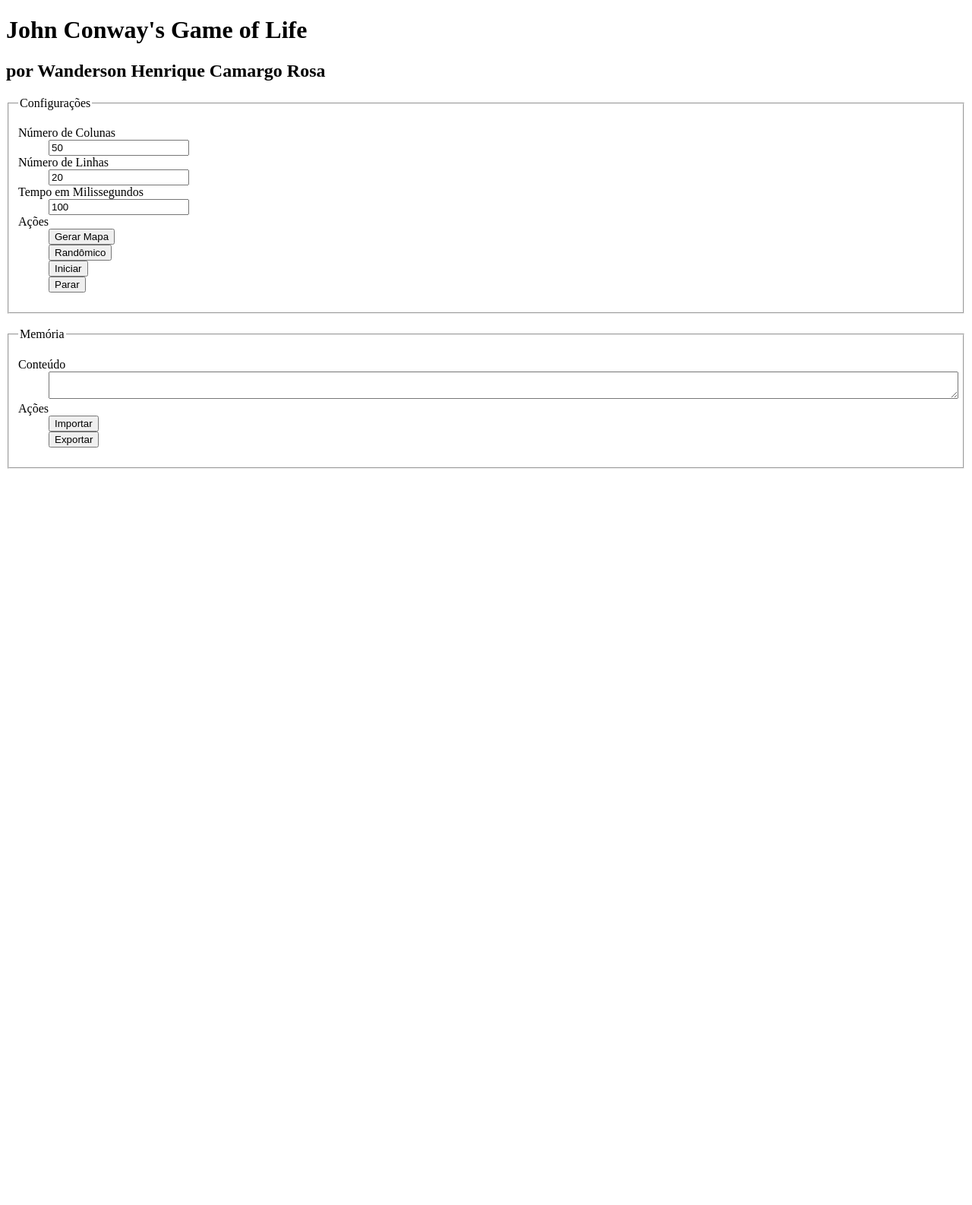
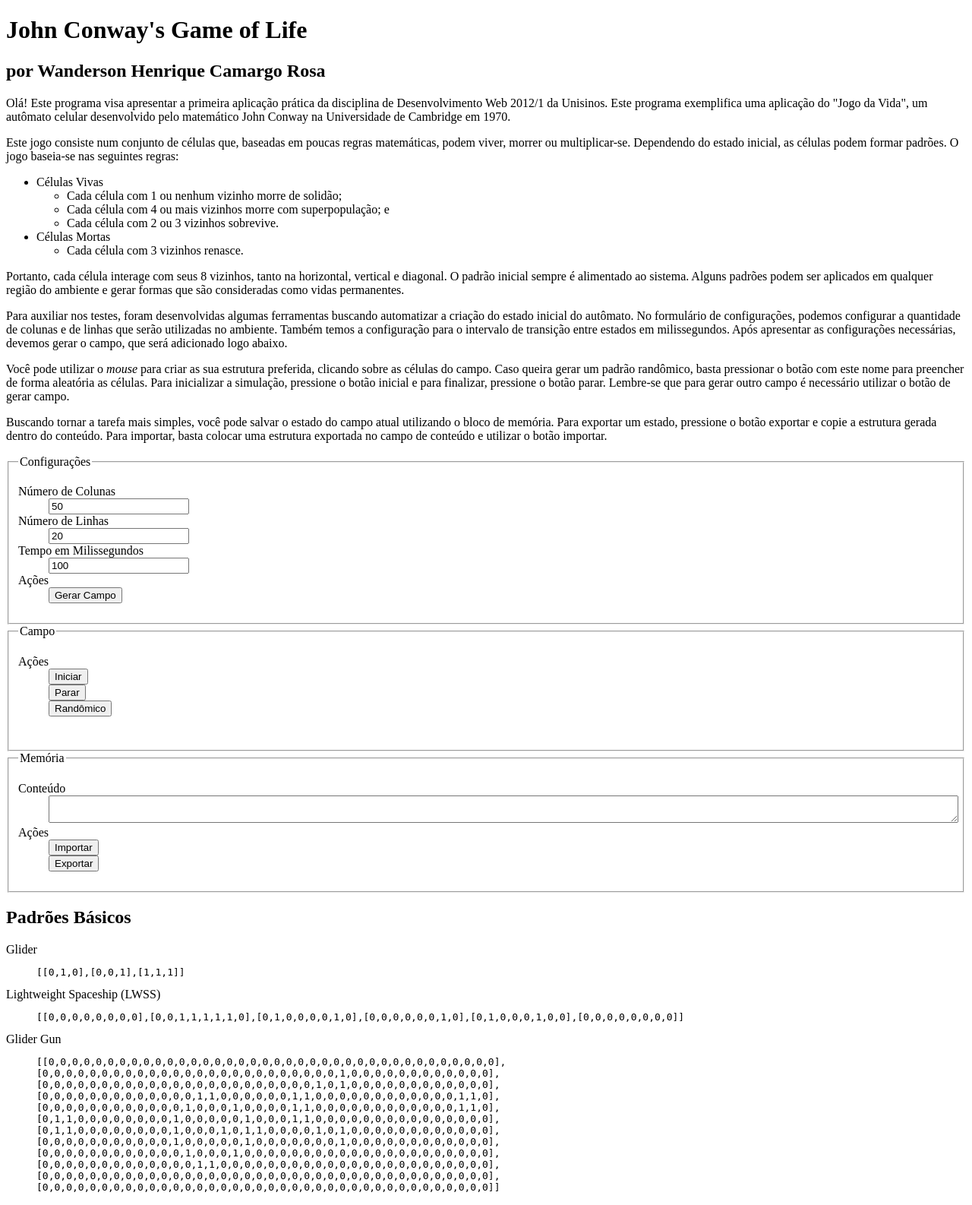
Before and after one commit to googlecode-mirror/wanderson, a PHP site: page / in a window 1280 px wide. Shown: the whole page at 76% size. Before the commit the page ends 617 px from the top, so only its background shows below. Run offline with PHP 8.4, Linux system fonts and the light colour scheme; some libraries are stand-ins or nearby versions.

Commit message:
Organização de códigos e inclusão de exemplos ao final da página.

```diff
--- a/20121/dw/gol/gameoflife.css
+++ b/20121/dw/gol/gameoflife.css
@@ -16,7 +16,6 @@
 #gameoflife .alive {
     background-color: #F00;
 }
-
 textarea {
     width: 100%;
 }
--- a/20121/dw/gol/index.php
+++ b/20121/dw/gol/index.php
@@ -11,6 +11,65 @@
     <body>
         <h1>John Conway's Game of Life</h1>
         <h2>por Wanderson Henrique Camargo Rosa</h2>
+        <p>
+            Olá! Este programa visa apresentar a primeira aplicação prática da
+            disciplina de Desenvolvimento Web 2012/1 da Unisinos. Este programa
+            exemplifica uma aplicação do "Jogo da Vida", um autômato celular
+            desenvolvido pelo matemático John Conway na Universidade de
+            Cambridge em 1970.
+        </p>
+        <p>
+            Este jogo consiste num conjunto de células que, baseadas em poucas
+            regras matemáticas, podem viver, morrer ou multiplicar-se.
+            Dependendo do estado inicial, as células podem formar padrões. O
+            jogo baseia-se nas seguintes regras:
+        </p>
+        <ul>
+            <li>Células Vivas
+                <ul>
+                    <li>Cada célula com 1 ou nenhum vizinho morre de solidão;</li>
+                    <li>Cada célula com 4 ou mais vizinhos morre com superpopulação; e</li>
+                    <li>Cada célula com 2 ou 3 vizinhos sobrevive.</li>
+                </ul>
+            </li>
+            <li>Células Mortas
+                <ul>
+                    <li>Cada célula com 3 vizinhos renasce.</li>
+                </ul>
+            </li>
+        </ul>
+        <p>
+            Portanto, cada célula interage com seus 8 vizinhos, tanto na
+            horizontal, vertical e diagonal. O padrão inicial sempre é
+            alimentado ao sistema. Alguns padrões podem ser aplicados em
+            qualquer região do ambiente e gerar formas que são consideradas como
+            vidas permanentes.
+        </p>
+        <p>
+            Para auxiliar nos testes, foram desenvolvidas algumas ferramentas
+            buscando automatizar a criação do estado inicial do autômato. No
+            formulário de configurações, podemos configurar a quantidade de
+            colunas e de linhas que serão utilizadas no ambiente. Também temos a
+            configuração para o intervalo de transição entre estados em
+            milissegundos. Após apresentar as configurações necessárias, devemos
+            gerar o campo, que será adicionado logo abaixo.
+        </p>
+        <p>
+            Você pode utilizar o <i>mouse</i> para criar as sua estrutura
+            preferida, clicando sobre as células do campo. Caso queira gerar um
+            padrão randômico, basta pressionar o botão com este nome para
+            preencher de forma aleatória as células. Para inicializar a
+            simulação, pressione o botão inicial e para finalizar, pressione o
+            botão parar. Lembre-se que para gerar outro campo é necessário
+            utilizar o botão de gerar campo.
+        </p>
+        <p>
+            Buscando tornar a tarefa mais simples, você pode salvar o estado do
+            campo atual utilizando o bloco de memória. Para exportar um estado,
+            pressione o botão exportar e copie a estrutura gerada dentro do
+            conteúdo. Para importar, basta colocar uma estrutura exportada no
+            campo de conteúdo e utilizar o botão importar.
+        </p>
         <form name="config" action="#" method="get">
             <fieldset>
                 <legend>Configurações</legend>
@@ -22,14 +81,22 @@
                     <dt><label for="config_rows">Tempo em Milissegundos</label></dt>
                     <dd><input id="config_interval" type="text" name="config_interval" class="integer" value="100"/></dd>
                     <dt>Ações</dt>
-                    <dd><button type="submit">Gerar Mapa</button></dd>
-                    <dd><button type="button" id="config_random">Randômico</button></dd>
-                    <dd><button type="button" id="config_run">Iniciar</button></dd>
-                    <dd><button type="button" id="config_stop">Parar</button></dd>
+                    <dd><button type="submit">Gerar Campo</button></dd>
                 </dl>
             </fieldset>
         </form>
-        <div id="gameoflife">&nbsp;</div>
+        <form name="field">
+            <fieldset>
+                <legend>Campo</legend>
+                <dl>
+                    <dt>Ações</dt>
+                    <dd><button type="button" id="config_run">Iniciar</button></dd>
+                    <dd><button type="button" id="config_stop">Parar</button></dd>
+                    <dd><button type="button" id="config_random">Randômico</button></dd>
+                </dl>
+                <div id="gameoflife">&nbsp;</div>
+            </fieldset>
+        </form>
         <form name="memory" action="#" method="get">
             <fieldset>
                 <legend>Memória</legend>
@@ -42,5 +109,37 @@
                 </dl>
             </fieldset>
         </form>
+        <h2>Padrões Básicos</h2>
+        <dl>
+            <dt>Glider</dt>
+            <dd>
+<pre>
+[[0,1,0],[0,0,1],[1,1,1]]
+</pre>
+            </dd>
+            <dt>Lightweight Spaceship (LWSS)</dt>
+            <dd>
+<pre>
+[[0,0,0,0,0,0,0,0],[0,0,1,1,1,1,1,0],[0,1,0,0,0,0,1,0],[0,0,0,0,0,0,1,0],[0,1,0,0,0,1,0,0],[0,0,0,0,0,0,0,0]]
+</pre>
+            </dd>
+            <dt>Glider Gun</dt>
+            <dd>
+<pre>
+[[0,0,0,0,0,0,0,0,0,0,0,0,0,0,0,0,0,0,0,0,0,0,0,0,0,0,0,0,0,0,0,0,0,0,0,0,0,0],
+[0,0,0,0,0,0,0,0,0,0,0,0,0,0,0,0,0,0,0,0,0,0,0,0,0,1,0,0,0,0,0,0,0,0,0,0,0,0],
+[0,0,0,0,0,0,0,0,0,0,0,0,0,0,0,0,0,0,0,0,0,0,0,1,0,1,0,0,0,0,0,0,0,0,0,0,0,0],
+[0,0,0,0,0,0,0,0,0,0,0,0,0,1,1,0,0,0,0,0,0,1,1,0,0,0,0,0,0,0,0,0,0,0,0,1,1,0],
+[0,0,0,0,0,0,0,0,0,0,0,0,1,0,0,0,1,0,0,0,0,1,1,0,0,0,0,0,0,0,0,0,0,0,0,1,1,0],
+[0,1,1,0,0,0,0,0,0,0,0,1,0,0,0,0,0,1,0,0,0,1,1,0,0,0,0,0,0,0,0,0,0,0,0,0,0,0],
+[0,1,1,0,0,0,0,0,0,0,0,1,0,0,0,1,0,1,1,0,0,0,0,1,0,1,0,0,0,0,0,0,0,0,0,0,0,0],
+[0,0,0,0,0,0,0,0,0,0,0,1,0,0,0,0,0,1,0,0,0,0,0,0,0,1,0,0,0,0,0,0,0,0,0,0,0,0],
+[0,0,0,0,0,0,0,0,0,0,0,0,1,0,0,0,1,0,0,0,0,0,0,0,0,0,0,0,0,0,0,0,0,0,0,0,0,0],
+[0,0,0,0,0,0,0,0,0,0,0,0,0,1,1,0,0,0,0,0,0,0,0,0,0,0,0,0,0,0,0,0,0,0,0,0,0,0],
+[0,0,0,0,0,0,0,0,0,0,0,0,0,0,0,0,0,0,0,0,0,0,0,0,0,0,0,0,0,0,0,0,0,0,0,0,0,0],
+[0,0,0,0,0,0,0,0,0,0,0,0,0,0,0,0,0,0,0,0,0,0,0,0,0,0,0,0,0,0,0,0,0,0,0,0,0,0]]
+</pre>
+            </dd>
+        </dl>
     </body>
 </html>
```
Also changed, not shown: 20121/dw/gol/jquery.gameoflife.js.
